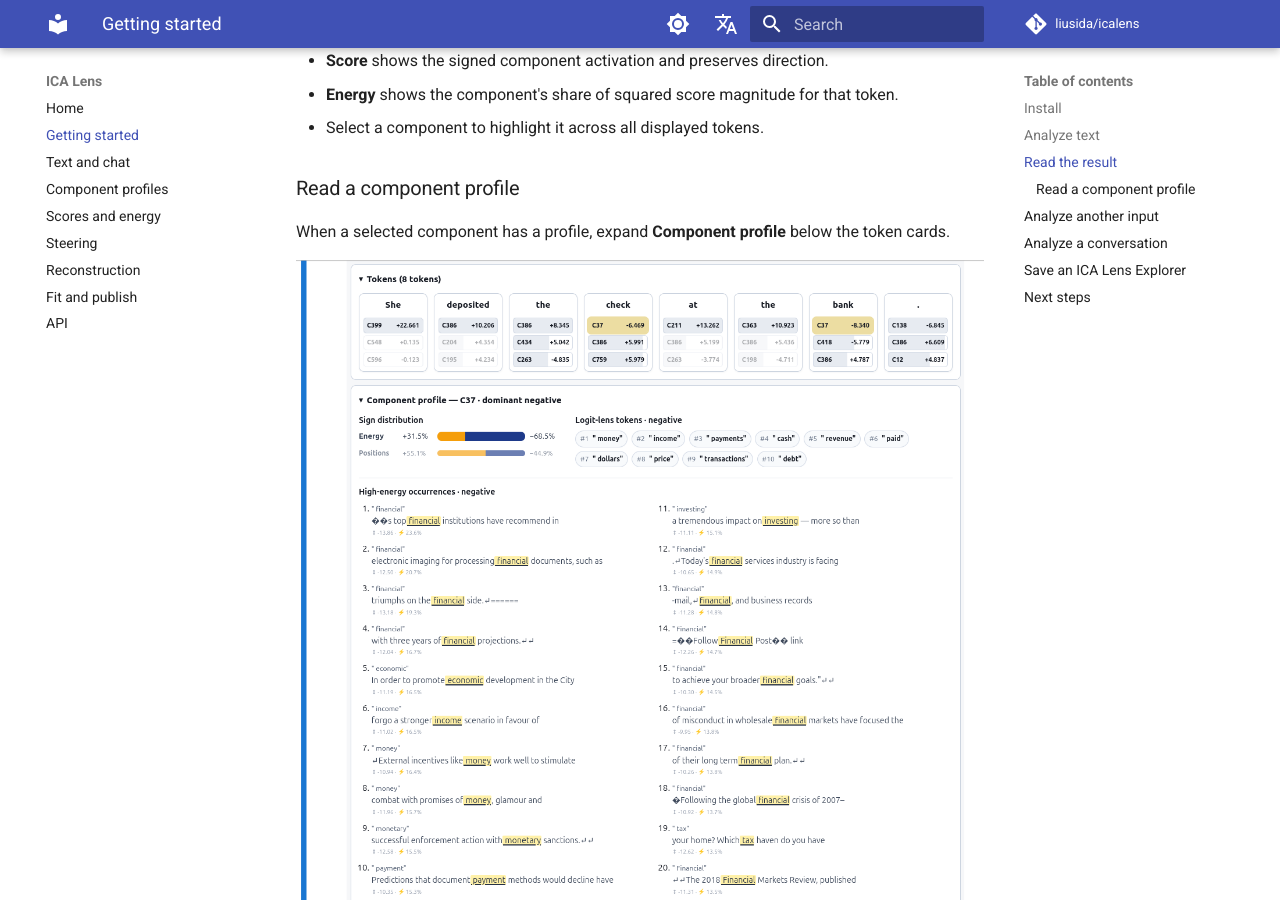
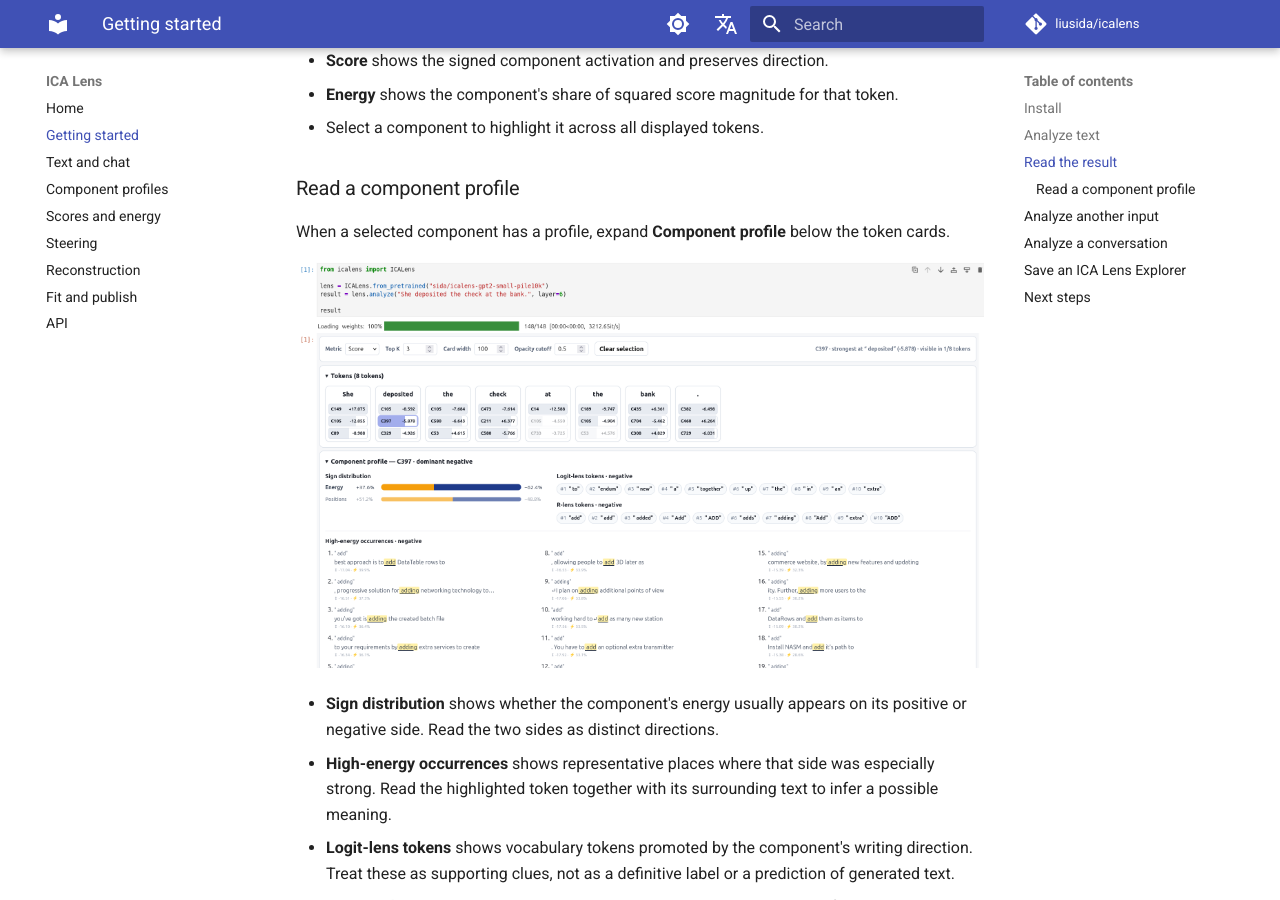
Before and after one commit to liusida/icalens, an MkDocs documentation site: the page built from docs/getting-started.md, in a window 1280 px wide and 900 px high, scrolled down 1391 px. Built offline with MkDocs 1.6.1 and Material for MkDocs 9.7.7, drawn with Linux system fonts in a browser that asks for light colours; comment, search, counter and statistics services are not loaded.

Commit message:
Update component profile documentation screenshot

```diff
--- a/docs/getting-started.md
+++ b/docs/getting-started.md
@@ -54,7 +54,7 @@ analysis.
 When a selected component has a profile, expand **Component profile** below the
 token cards.
 
-![ICA Lens profile for a selected component](assets/text-analysis-profile.png){ loading=lazy }
+![ICA Lens component profile with corpus examples, Logit Lens, and R-lens readouts](assets/component-profile-r-lens.png){ loading=lazy }
 
 - **Sign distribution** shows whether the component's energy usually appears
   on its positive or negative side. Read the two sides as distinct directions.
```
Also changed, not shown: docs-zh/getting-started.md (+1 -1 lines).
